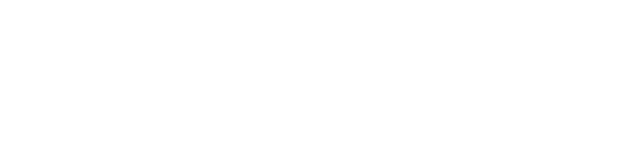
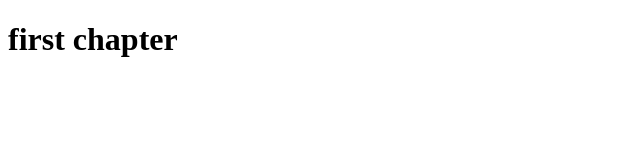
Before and after one commit to AOULAICHE/Index.html, a plain HTML site: page index.html in a window 1280 px wide. Shown: the whole page, without its empty margins (0-640 px from the left). Drawn offline with Linux system fonts and the light colour scheme.

Commit message:
add a first chapter

```diff
--- a/index.html
+++ b/index.html
@@ -5,6 +5,6 @@
     <title>title</title>
   </head>
   <body>
-
+  <h1>first chapter</h1>
   </body>
 </html>
```
